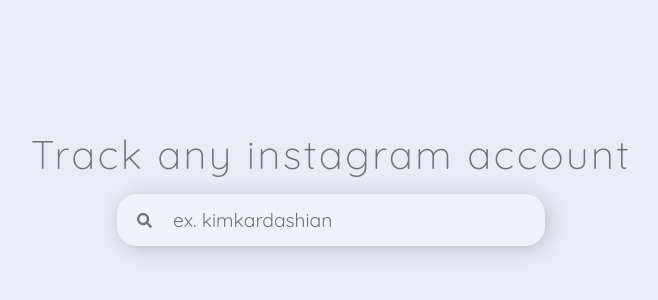
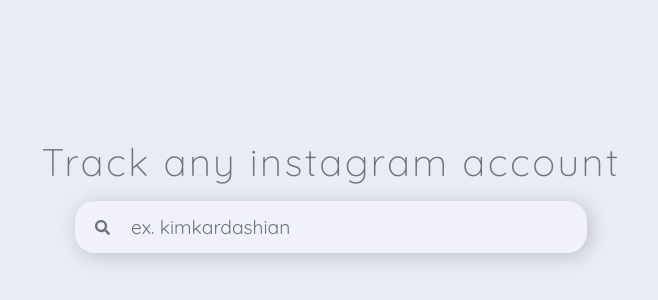
Before and after one commit to aslyadneva/Instagram-Analytics-Dashboard, a React (Create React App) app: page / in a window 1280 px wide. Shown: the part 212-512 px from the top of the page, without its empty margins (309-967 px from the left). Built offline with nearby package versions, Linux system fonts and the light colour scheme.

Commit message:
Rate bug fix

```diff
--- a/src/components/ChartSection.js
+++ b/src/components/ChartSection.js
@@ -29,7 +29,7 @@
                 <Card
                   title="Engagement Rate"
                   data={`${currEngagementRate.toFixed(2)}%`}
-                  rate={getRateDiff(currEngagementRate, prevEngagementRate)}
+                  rate={!prevEngagementRate ? 'Not enough data yet' : getRateDiff(currEngagementRate, prevEngagementRate)}
                   icon={<FaFire style={{ color: '#fdbd02' }} />}
                   wrapperColor='#fff6da'
                 />
@@ -38,7 +38,7 @@
                 <Card
                   title="Average Likes"
                   data={numFormatter(currAverageLikes)}
-                  rate={getRateDiff(currAverageLikes, prevAverageLikes)}
+                  rate={!prevAverageLikes ? 'Not enough data yet' : getRateDiff(currAverageLikes, prevAverageLikes)}
                   icon={<FaHeart style={{ color: '#f22c2c' }} />}
                   wrapperColor='#fddfdf'
                 />
@@ -47,7 +47,7 @@
                   <Card
                     title="Average Comments"
                     data={numFormatter(currAverageComments)}
-                    rate={getRateDiff(currAverageComments, prevAverageComments)}
+                    rate={!prevAverageComments ? 'Not enough data yet' : getRateDiff(currAverageComments, prevAverageComments)}
                     icon={<FaComment style={{ color: '#8e78ee' }} />}
                     wrapperColor='#eeebff'
                   />
--- a/src/components/Dashboard.js
+++ b/src/components/Dashboard.js
@@ -24,7 +24,6 @@
     const { data, isLoading, requestError} = this.props.user
 
       if (data && !isLoading) {
-        console.log(requestError)
         return (
           <main className="Dashboard">
             <Form />
--- a/src/components/Search.js
+++ b/src/components/Search.js
@@ -25,7 +25,6 @@
 
   render () {
     const { isLoading, error } = this.props
-    console.log(error)
 
     if (isLoading) {
       return <Spinner/>
--- a/src/components/Spinner.js
+++ b/src/components/Spinner.js
@@ -1,4 +1,4 @@
-import React, {Fragment} from 'react';
+import React from 'react';
 
 const Spinner = () => {
   return (
--- a/src/helpers.js
+++ b/src/helpers.js
@@ -57,7 +57,6 @@
 }
 
 export const getRateDiff = (currRate, prevRate) => {
-  console.log(currRate, prevRate)
 
   //get percentage value
   let percent = (currRate/prevRate) * 100
--- a/src/index.scss
+++ b/src/index.scss
@@ -59,17 +59,27 @@
 
 .MainSearch__Title {
   color: white;
-  margin-bottom: 1rem;
+  margin: 1rem;
   letter-spacing: 0.15rem;
   font-weight: 300;
+  font-size: 1.2rem;
+
+
+  @media (min-width: 700px) {
+    font-size: 2.4rem
+  }
 }
 
 .MainSearch__Bar {
+
   border-radius: 20px;
   display: flex;
   align-items: center;
   position: relative;
   box-shadow: 3px 3px 20px 0px rgba(0, 0, 0, 0.19);
+
+
+
 
   &__icon {
     position: absolute;
@@ -90,12 +100,16 @@
 }
 
 .MainSearch__Bar input {
+  width: 80vw;
   background: rgba(255,255,255,0.3);
   font-size: 1.2rem;
   padding: 0.7rem 3.5rem;
-  padding-right: 10rem;
   border-radius: 20px;
   color: #6c757d;
+
+  @media (min-width: 700px) {
+    width: 40vw;
+  }
 }
 
 .MainSearch ::placeholder {
```
